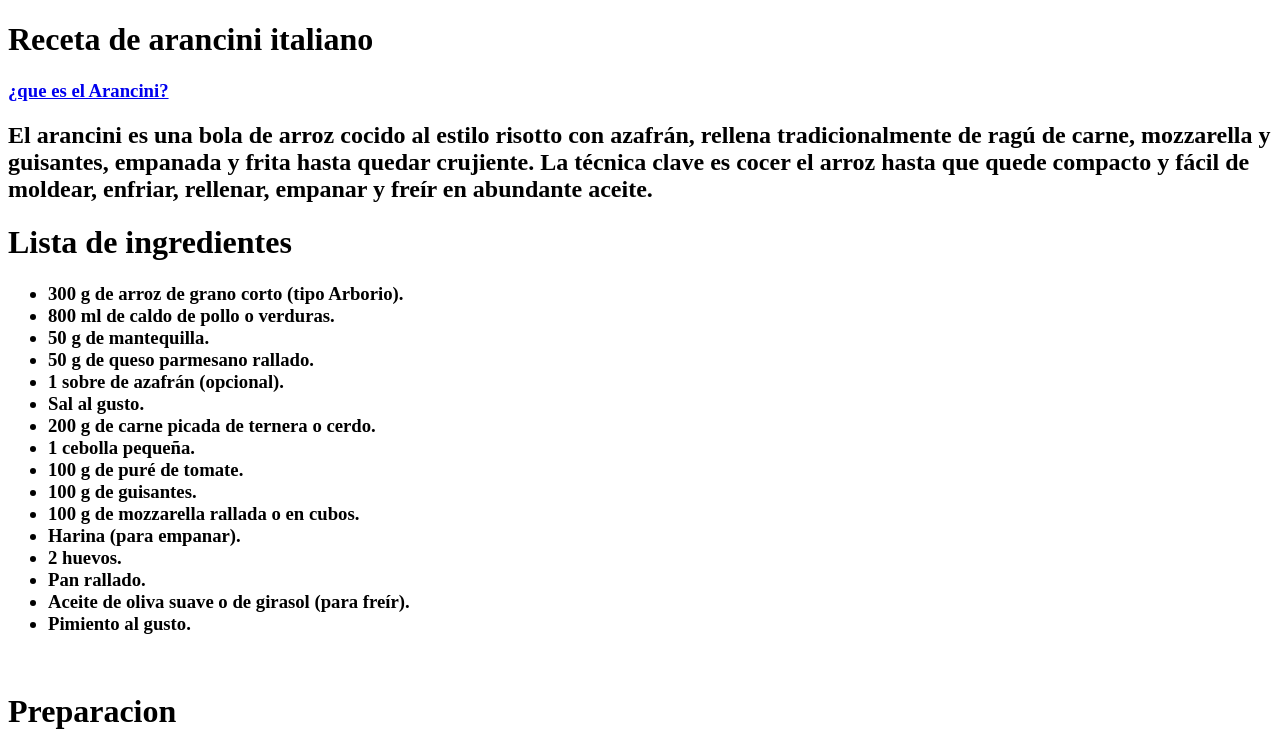
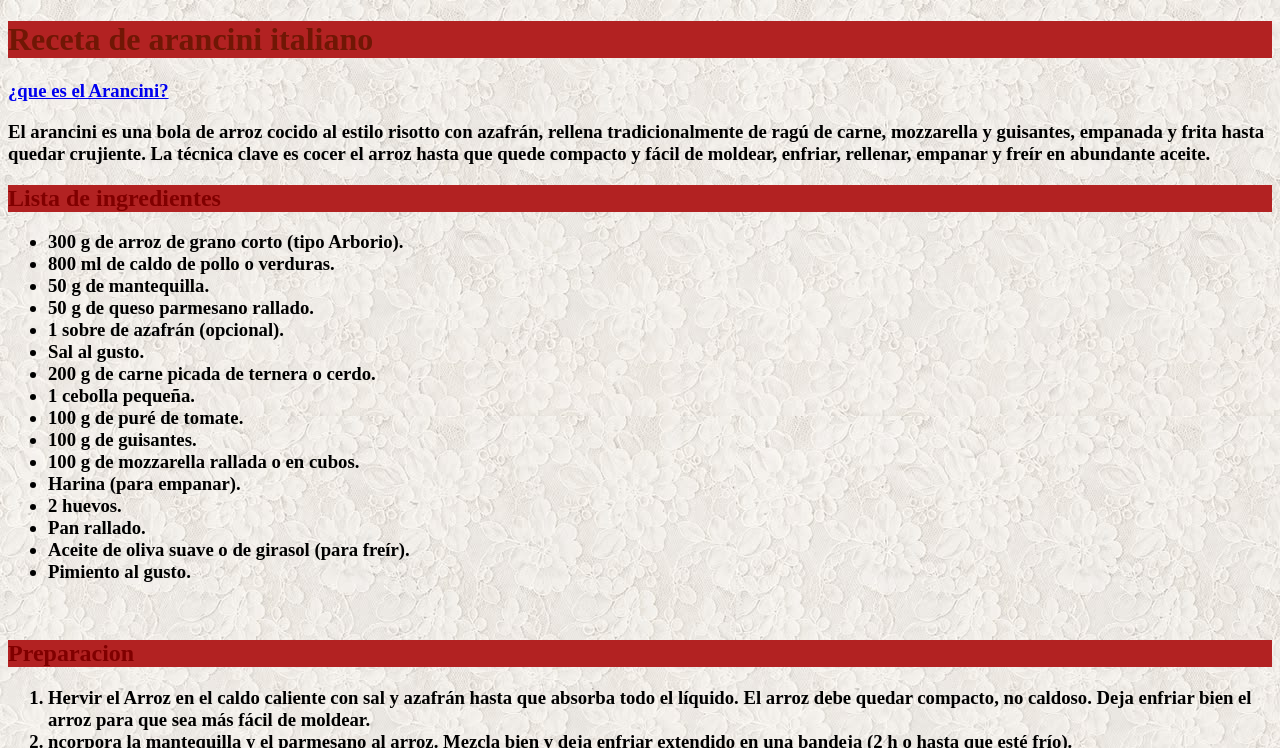
Before and after one commit to sheila669/Receta, a plain HTML site: page index.html in a window 1280 px wide. Shown: the top 748 px of the page. Drawn offline with Linux system fonts and the light colour scheme.

Commit message:
Add files via upload

```diff
--- /dev/null
+++ b/CSS/estilos.css
@@ -0,0 +1,14 @@
+body {
+  background-image: url("../imagenes/opd.jpg");
+  background-attachment: fixed;
+}
+
+
+h2 { color: Maroon;
+  background-color: FireBrick;
+}
+
+.Malefici {color: #701705;
+  background-color: FireBrick;
+  text-decoration: FireBrick;
+}
--- a/index.html
+++ b/index.html
@@ -3,15 +3,16 @@
   <head>
     <meta charset="utf-8">
     <title>Una delicia tradicional de Silicia</title>
+    <link rel="stylesheet" href="./CSS/estilos.css">
   </head>
   <body>
-    <h1>Receta de arancini italiano</h1>
+    <h1 class="Malefici">Receta de arancini italiano</h1>
 
 <h3><a href="https://larancina.es/blog/cultura-italiana/que-son-los-arancini/">¿que es el Arancini?</a></h3>
 
-    <h2>El arancini es una bola de arroz cocido al estilo risotto con azafrán, rellena tradicionalmente de ragú de carne, mozzarella y guisantes, empanada y frita hasta quedar crujiente. La técnica clave es cocer el arroz hasta que quede compacto y fácil de moldear, enfriar, rellenar, empanar y freír en abundante aceite.</h2>
+    <h3>El arancini es una bola de arroz cocido al estilo risotto con azafrán, rellena tradicionalmente de ragú de carne, mozzarella y guisantes, empanada y frita hasta quedar crujiente. La técnica clave es cocer el arroz hasta que quede compacto y fácil de moldear, enfriar, rellenar, empanar y freír en abundante aceite.</h3>
 
-<h1>Lista de ingredientes</<h1>
+<h2 class="Maroon">Lista de ingredientes</<h2>
 
 <h3><ul>
   <li>300 g de arroz de grano corto (tipo Arborio).</li>
@@ -32,7 +33,7 @@
   <li>Pimiento al gusto.</li>
 </ul></h3>
 <br>
-<h1>Preparacion</h1>
+<h2 class="violeta">Preparacion</h2>
 
 <h3><ol>
 <li>Hervir el Arroz en el caldo caliente con sal y azafrán hasta que absorba todo el líquido. El arroz debe quedar compacto, no caldoso. Deja enfriar bien el arroz para que sea más fácil de moldear.</li>
```
Also changed, not shown: imagenes/opd.jpg (added).
